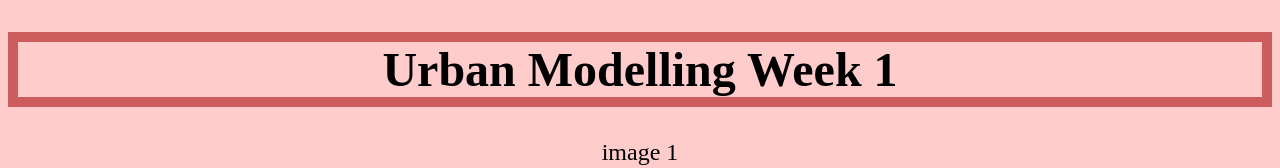
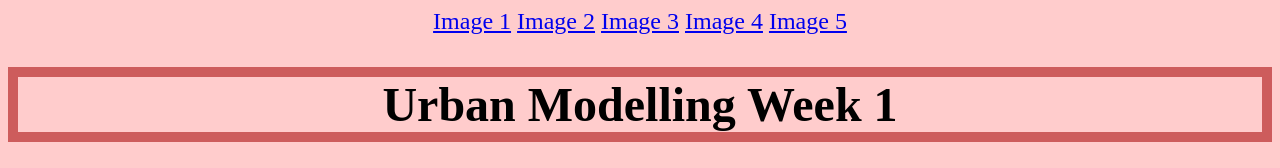
Before and after one commit to leowuyuqi/CODE1230-Urban-Modelling, a plain HTML site: page index.html in a window 1280 px wide. Shown: the top 168 px of the page. Drawn offline with Linux system fonts and the light colour scheme.

Commit message:
Update index.html

```diff
--- a/index.html
+++ b/index.html
@@ -7,6 +7,14 @@
  </head>
 
   <body>
+    <div class="topnav" id="myTopNav">
+    <a href="index.html">Image 1</a>
+     <a href="page2.html">Image 2</a>
+     <a href="page3.html">Image 3</a>
+     <a href="page4.html">Image 4</a>
+     <a href="page5.html">Image 5</a>
+    </div>
+
     <h1>Urban Modelling Week 1</h1>
     <p>image 1</p>
     <image src="https://b-ssl.duitang.com/uploads/blog/201406/28/20140628174106_NtHuK.jpeg" alt="image missing" />
```
